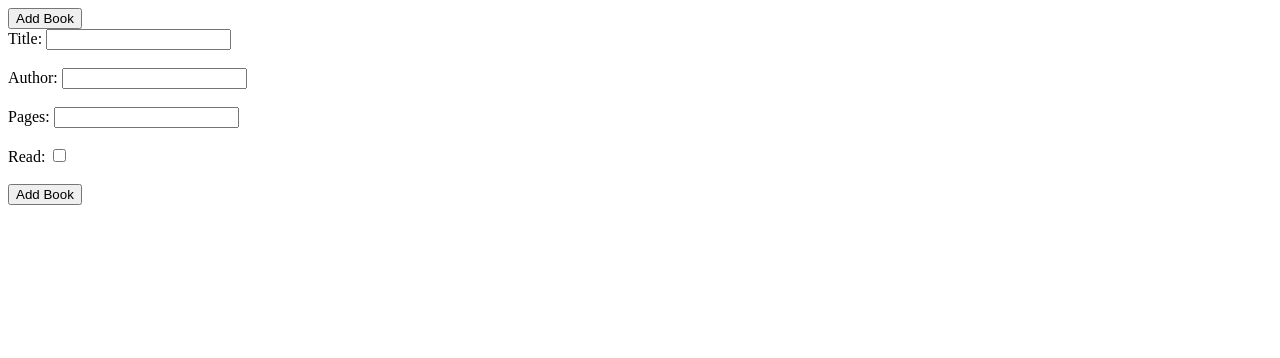
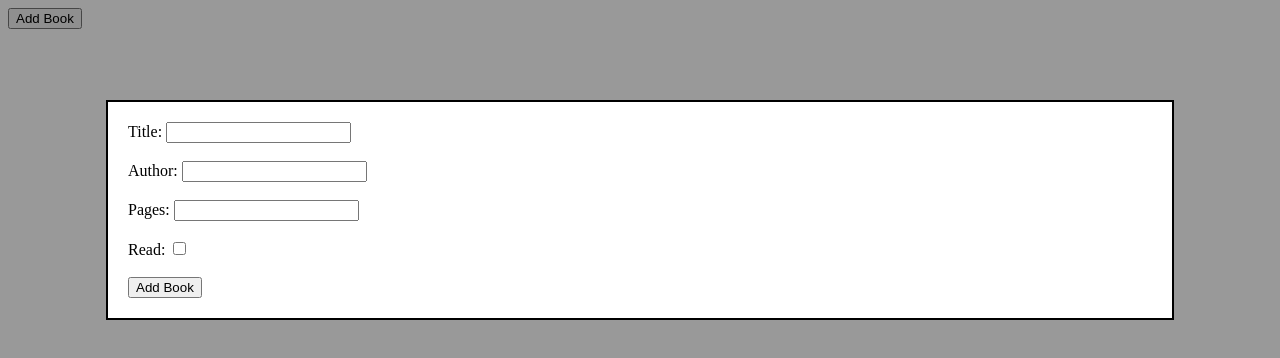
Before and after one commit to LionelP1/library-project, a plain HTML site: page index.html in a window 1280 px wide. Both pictures are taken after a click on the button "Add Book". Drawn offline with Linux system fonts and the light colour scheme.

Commit message:
-Create popup that occurs upon clicking "Add book" button

```diff
--- a/index.html
+++ b/index.html
@@ -12,11 +12,11 @@
     <header class=" "></header>
 
     <main class="main-content">
-        <button id ="addBookBtn">Add Book</button>
+        <button class ="add-book-btn">Add Book</button>
         <div class="book-grid"></div>
 
-
-
+        <div class="modal">
+            <div class="modal-content">
                 <form id="bookForm" class="form">
                     <label for="title">Title:</label>
                     <input type="text" id="title" name="title" required><br><br>
@@ -28,6 +28,9 @@
                     <input type="checkbox" id="isRead" name="isRead"><br><br>
                     <button type="submit">Add Book</button>
                 </form>
+            </div>
+        </div>
+
 
 
     </main>
--- a/script.js
+++ b/script.js
@@ -34,4 +34,31 @@ function handleFormSubmit (){
     const newBook = new Book(titleInput, authorInput, pagesInput, isReadInput);
     library.push(newBook);
     addBookToLibrary(newBook);
+    bookForm.reset();
+    closeModal();
 }
+
+
+
+
+
+
+const modal = document.querySelector(".modal");
+
+const addBook = document.querySelector(".add-book-btn");
+
+
+
+addBook.addEventListener('click', () => {
+    modal.style.display = "block";
+});
+
+window.addEventListener('click', (event) => {
+    if (event.target == modal) {
+      closeModal();
+    }
+});
+
+function closeModal(){
+    modal.style.display = "none";
+}
--- a/styles.css
+++ b/styles.css
@@ -0,0 +1,20 @@
+
+.modal {
+    display: none;
+    position: fixed;
+    z-index: 1;
+    left: 0;
+    top: 0;
+    width: 100%;
+    height: 100%;
+    overflow: auto;
+    background-color: rgba(0,0,0,0.4);
+  }
+
+  .modal-content {
+    background-color: white;
+    margin: 100px auto;
+    padding: 20px;
+    border: 2px solid black;
+    width: 80%;
+  }
```
Lines whose indentation alone changed are shown as unchanged.
